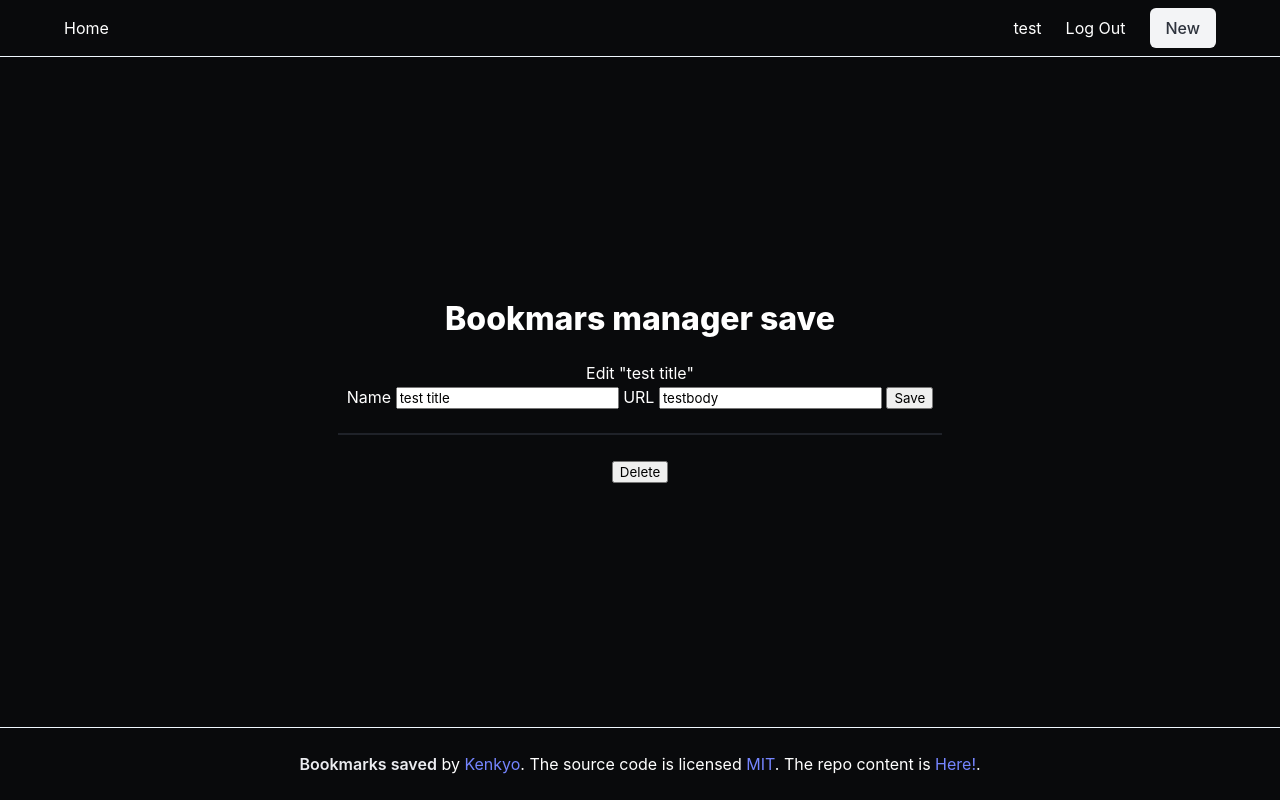
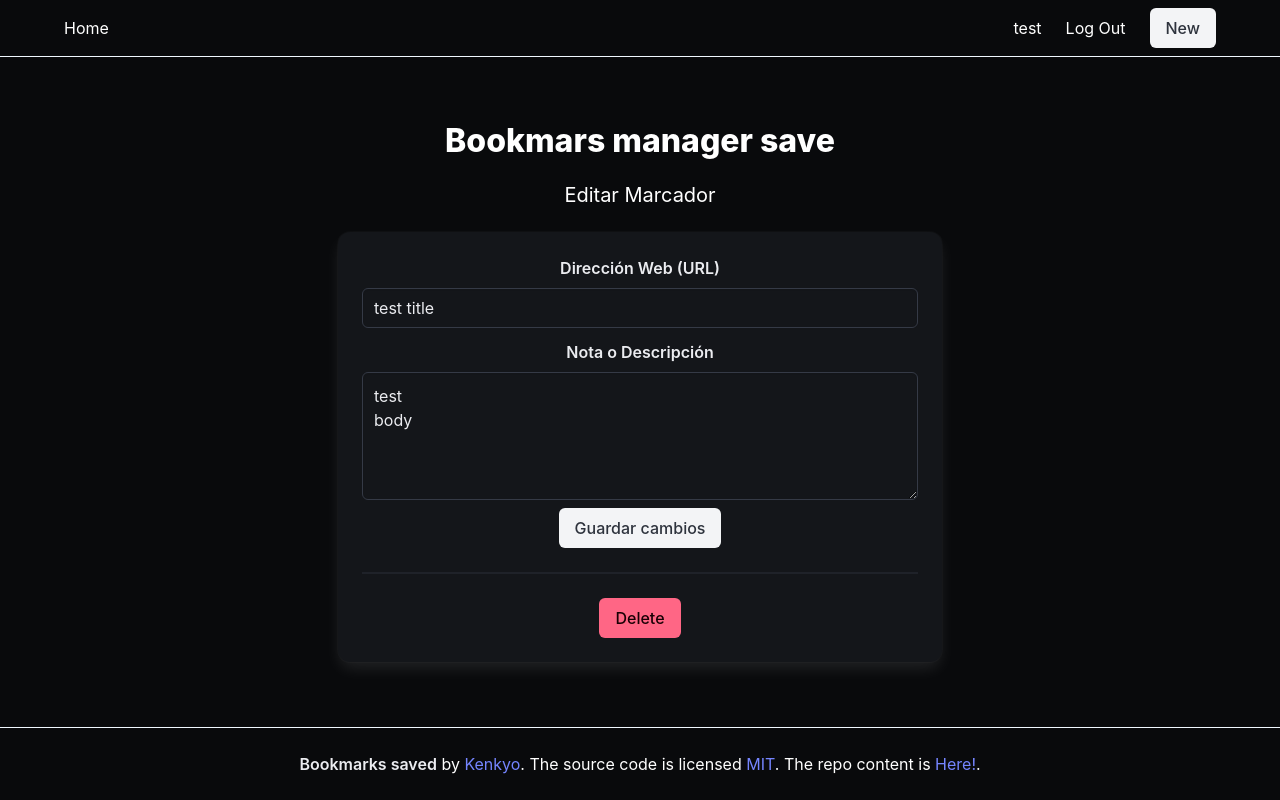
Before and after one commit to Kenkyoo/flask-bookmarks, a Flask app: page /1/update in a window 1280 px wide. Run offline with Flask 3, Linux system fonts and the light colour scheme; the visitor is signed in with stand-in values (Sample User, id 1); data comes from the database, SQL or seed files in the repository.

Commit message:
edit update.html

```diff
--- a/flaskr/templates/bookmarks/update.html
+++ b/flaskr/templates/bookmarks/update.html
@@ -1,19 +1,30 @@
 {% extends 'base.html' %}
+
 {% block header %}
-  <h1>{% block title %}Edit "{{ bookmark['title'] }}"{% endblock %}</h1>
+  <p class="subtitle mt-3">{% block title %}Editar Marcador{% endblock %}<p>
 {% endblock %}
+
 {% block content %}
+<div class="card">
+  <div class="card-content">
+    <div class="content">
   <form method="post">
-    <label for="title">Name</label>
-    <input name="title" id="title"
-      value="{{ request.form['title'] or bookmark['title'] }}" required>
-    <label for="body">URL</label>
-    <input name="body" id="body" type="url"
-      value="{{ request.form['body'] or bookmark['body'] }}" required>
-    <input type="submit" value="Save">
+  <div class="field">
+    <label class="label" for="title">Dirección Web (URL)</label>
+    <input class="input" name="title" id="title" value="{{ request.form['title'] or bookmark['title'] }}" required>
+</div>
+<div class="field">
+    <label class="label" for="body">Nota o Descripción</label>
+    <textarea class="textarea" name="body" id="body">{{ request.form['body'] or bookmark['body'] }}</textarea>
+
+    <input class="button is-black is-light mt-2" type="submit" value="Guardar cambios">
+    </div>
+    </div>
+    </form>
+    <hr>
+      <form action="{{ url_for('bookmarks.delete', id=bookmark['id']) }}" method="post">
+    <input class="button is-danger" type="submit" value="Delete" onclick="return confirm('Are you sure?');">
   </form>
-  <hr>
-  <form action="{{ url_for('bookmarks.delete', id=bookmark['id']) }}" method="post">
-    <input class="danger" type="submit" value="Delete" onclick="return confirm('Are you sure?');">
-  </form>
+  </div>
+</div>
 {% endblock %}
```
